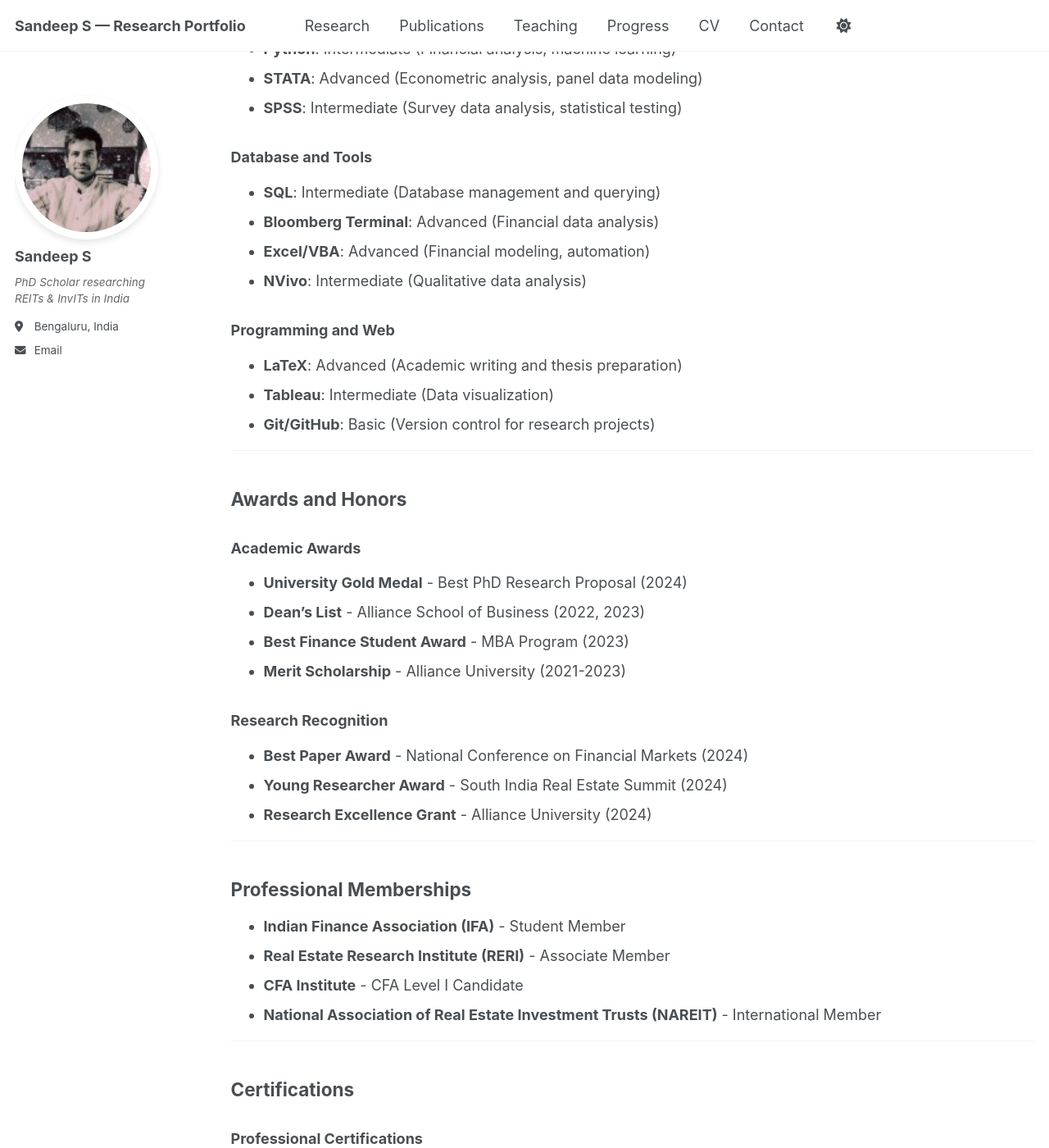
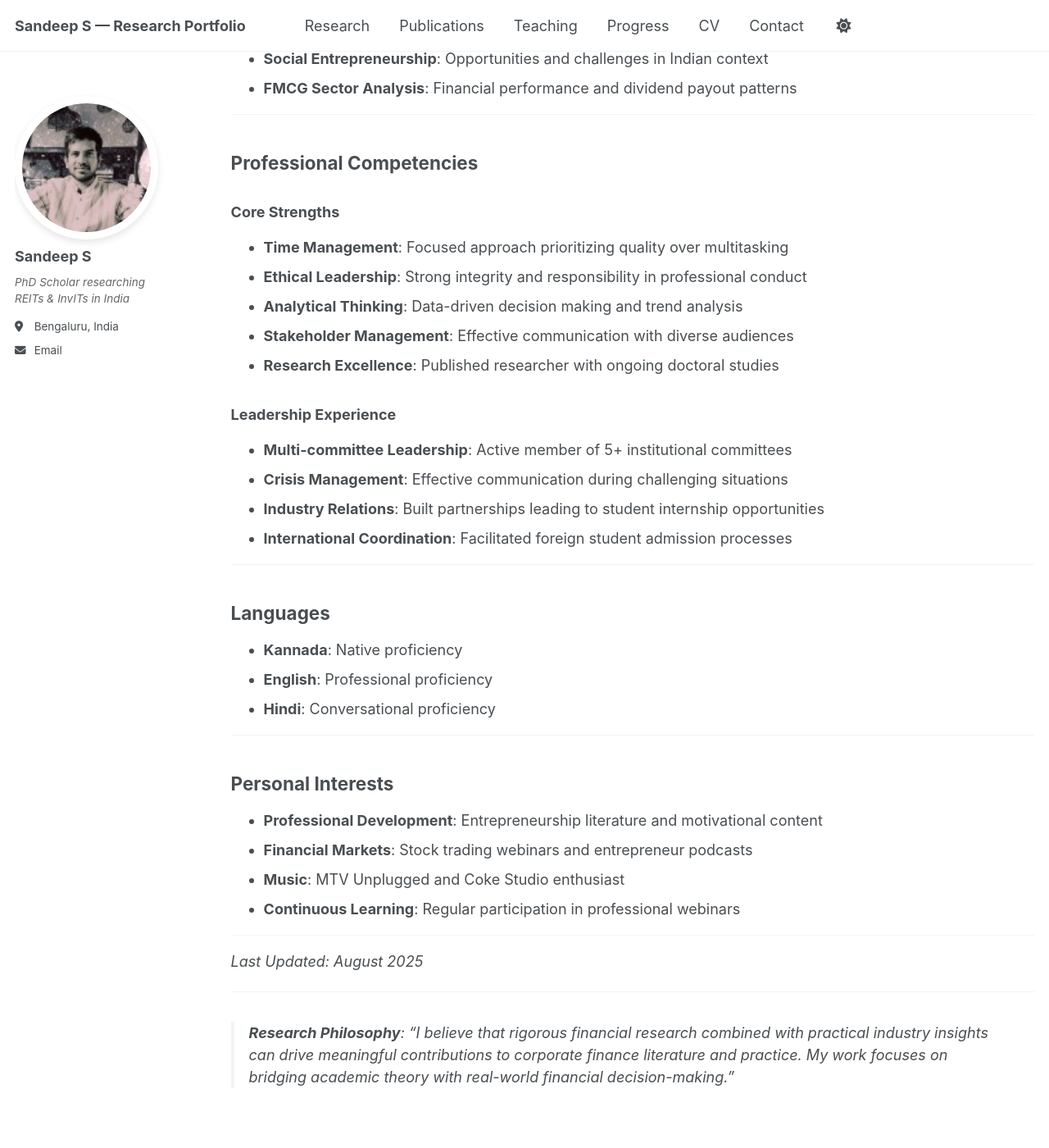
Before and after one commit to SanKabira/sandeep-research-portfolio, a Jekyll site: the page built from _pages/cv.md, in a window 1280 px wide and 1400 px high, scrolled down 4042 px. Shown: the whole window at 82% size. Built offline with Jekyll 4.4.1, drawn with Linux system fonts in a browser that asks for light colours; a script that is not in the unit is left out; some of the changed text lies outside the part shown.

Commit message:
Update CV content

```diff
--- a/_pages/cv.md
+++ b/_pages/cv.md
@@ -5,276 +5,167 @@ permalink: /cv/
 author_profile: true
 ---
 
-## Education
+# Curriculum Vitae
 
-### PhD in Finance (In Progress)
-**Alliance School of Business, Alliance University, Bengaluru**
-*August 2023 - July 2026 (Expected)*
-- **Specialization**: Real Estate Investment Trusts (REITs) and Infrastructure Investment Trusts (InvITs)
-- **Supervisor**: Dr. Aparna Pavani. S (Associate Professor)
-- **CGPA**: 3.8/4.0
-- **Thesis Topic**: "Performance Analysis of REITs and InvITs in India: A Regional Focus on Bengaluru"
+## Sandeep S
+**Financial Analyst & Research Scholar**
 
-### Master of Business Administration (MBA) - Finance
-**Alliance School of Business, Alliance University, Bengaluru**
-*2021 - 2023*
-- **CGPA**: 3.7/4.0
-- **Specialization**: Finance and Investment Management
-- **Dissertation**: "Impact of ESG Factors on Real Estate Investment Performance in India"
-- **Awards**: Dean's List (2022, 2023), Best Finance Student Award (2023)
-
-### Bachelor of Commerce (B.Com) - Honours
-**St. Joseph's College, Bengaluru**
-*2018 - 2021*
-- **Percentage**: 85.6%
-- **Specialization**: Finance and Accounting
-- **Final Year Project**: "Comparative Analysis of Mutual Fund Performance in India"
+📧 ss3634367@gmail.com | 📱 +91 9036224467
+📍 Mysuru, Karnataka, India
+🔗 [LinkedIn Profile](https://www.linkedin.com/in/sandeep-s-415577243/)
 
 ---
 
-## Research Experience
+## Current Position
 
-### PhD Research Scholar
-**Alliance School of Business, Alliance University**
-*August 2023 - Present*
-- Conducting comprehensive research on REITs and InvITs in Indian market
-- Analyzing performance metrics and investment characteristics
-- Developing econometric models for real estate investment analysis
-- Supervising MBA student dissertations and research projects
-
-### Research Assistant
-**Centre for Financial Studies, Alliance University**
-*January 2023 - July 2023*
-- Assisted in research projects on Indian capital markets
-- Data collection and analysis for faculty research publications
-- Literature review and report preparation
-- Supported conference organization and academic events
+**Public Relations Officer**
+*Mysore University School of Engineering, University of Mysore*
+November 2022 - April 2025
 
 ---
 
-## Teaching Experience
+## Education
 
-### Graduate Teaching Assistant
-**Alliance School of Business, Alliance University**
-*August 2023 - Present*
+### **Ph.D in Management (Finance and Accounting)** | *2024-2026*
+**Alliance University, Bengaluru**
+- Research Scholar (Part Time)
+- Pre-PhD coursework completed with SGPA: 8.5 (79.3%)
+- Current Status: Active researcher focusing on financial management
 
-**Courses Assisted:**
-- Financial Markets and Institutions (MBA Core)
-- Real Estate Finance (MBA Elective)
-- Investment Analysis and Portfolio Management (MBA Core)
-- Research Methodology in Business (PhD Course)
+### **Master of Commerce in Finance and Accounting (CGMA)** | *2019-2021*
+**Kristu Jayanti College, Bengaluru** (Autonomous, Bengaluru North University)
+- **Grade**: 75%
+- **Specialization**: Finance and Accounting with CGMA certification pathway
 
-**Responsibilities:**
-- Conducting tutorial sessions and practical workshops
-- Grading assignments and examinations
-- Student mentoring and academic guidance
-- Developing case studies and teaching materials
-
-### Guest Lecturer
-**Various Institutions**
-*2024 - Present*
-- "Introduction to REITs and InvITs in India" - Alliance School of Business
-- "Real Estate as an Asset Class" - Christ University, Bengaluru
-- "Research Methods in Finance" - Alliance School of Business
+### **Bachelor of Commerce (Finance)** | *2016-2019*
+**Christ College, Mysuru** (University of Mysore)
+- **Grade**: 76%
+- **Achievement**: First rank holder in 5th and 6th semesters, College 3rd topper overall
 
 ---
 
-## Publications
+## Research & Publications
 
-### Peer-Reviewed Articles
-1. **"Performance Analysis of Indian REITs: A Comparative Study with International Markets"**
-   *Status: Under Review - Journal of Real Estate Research*
+### **Published Research**
+- **"Portfolio Risk and Return Analysis of Selected Stocks in NSE, India"**
+  *Proceedings published with ISBN 978-81-910561-9-8, December 2020*
 
-### Working Papers
-2. **"Infrastructure Investment Trusts in India: An Emerging Asset Class Analysis"**
-   *In Preparation for International Real Estate Review*
-
-3. **"Regional Analysis of REIT Performance: The Bengaluru Advantage"**
-   *Target: Journal of Real Estate Research*
-
-### Conference Papers
-4. **"REITs and InvITs: Transforming India's Real Estate Investment Landscape"**
-   *National Conference on Financial Markets, Alliance University, March 2024*
-
-5. **"Bengaluru Real Estate Market: Investment Opportunities through REITs"**
-   *South India Real Estate Investment Summit, January 2024*
+### **Current Research Project**
+- **"A Study on Determinants of Dividend Policy of Selected FMCG Companies in India"**
+  *Empirical analysis examining factors influencing dividend policy, with focus on DER, DPR, CT, and ERN impact on EPS and dividend payout predictions in FMCG sector*
 
 ---
 
 ## Professional Experience
 
-### Investment Research Intern
-**CRISIL Limited, Bengaluru**
-*May 2022 - July 2022*
-- Conducted research on real estate and infrastructure sectors
-- Prepared investment reports and market analysis
-- Assisted in credit rating analysis for real estate companies
-- Developed financial models for property valuation
+### **Public Relations Officer** | *Nov 2022 - Apr 2025*
+**Mysore University School of Engineering, University of Mysore**
 
-### Financial Analyst Intern
-**Knight Frank India, Bengaluru**
-*December 2021 - February 2022*
-- Analyzed commercial real estate market trends
-- Prepared market reports and investment presentations
-- Conducted due diligence for real estate transactions
-- Supported client advisory services
+**Strategic Communications & Media Relations:**
+- Developed comprehensive media relations strategies increasing institutional visibility in regional and national educational publications
+- Coordinated press conferences and media events showcasing innovative research and achievements
+- Created compelling digital content resulting in 40% increase in online engagement
+- Managed crisis communications ensuring transparent stakeholder dialogue
+
+**Academic Administration & Compliance:**
+- Served as Single Point of Contact (SPOC) for Infosys Springboard initiative
+- Managed AICTE approval processes and compliance for admission procedures
+- Coordinated institutional audits for three consecutive years
+- Facilitated FRRO procedures for international student admissions with International Centre
+
+**Committee Memberships:**
+- Training and Placement Advisory Committee
+- Admission Committee
+- Anti-ragging Committee
+- Grievance Redressal Committee
+- SC-ST Committee
+
+### **Partner** | *2014-2016*
+**Savita Enterprises**
+- Full-time partner managing sales operations, inventory management, and banking operations
+- Maintained comprehensive sales records and ensured operational efficiency
 
 ---
 
 ## Technical Skills
 
-### Statistical Software
-- **R**: Advanced (Data analysis, econometric modeling, visualization)
-- **Python**: Intermediate (Financial analysis, machine learning)
-- **STATA**: Advanced (Econometric analysis, panel data modeling)
-- **SPSS**: Intermediate (Survey data analysis, statistical testing)
+### **Data Analysis & Statistics**
+- **SPSS**: Advanced statistical analysis and hypothesis testing (50% proficiency)
+- **Regression Analysis**: Implementation of various analytical techniques
+- **Tableau**: Data visualization and dashboard creation (15% proficiency)
 
-### Database and Tools
-- **SQL**: Intermediate (Database management and querying)
-- **Bloomberg Terminal**: Advanced (Financial data analysis)
-- **Excel/VBA**: Advanced (Financial modeling, automation)
-- **NVivo**: Intermediate (Qualitative data analysis)
+### **Financial Analysis**
+- **IFRS**: Financial statement preparation and analysis
+- **Financial Forecasting**: Strategic decision-making support
+- **Venture Valuation**: Investment opportunity evaluation and sensitivity analysis
+- **Conjoint Analysis**: Customer preference analysis
 
-### Programming and Web
-- **LaTeX**: Advanced (Academic writing and thesis preparation)
-- **Tableau**: Intermediate (Data visualization)
-- **Git/GitHub**: Basic (Version control for research projects)
+### **Software Proficiency**
+- **MS Office Suite**: Word (65%), PowerPoint (68%), Excel (30%)
+- **Statistical Software**: SPSS for complex data analysis
+- **Financial Reporting**: Regulatory and managerial aspects
 
 ---
 
-## Awards and Honors
+## Key Achievements & Awards
 
-### Academic Awards
-- **University Gold Medal** - Best PhD Research Proposal (2024)
-- **Dean's List** - Alliance School of Business (2022, 2023)
-- **Best Finance Student Award** - MBA Program (2023)
-- **Merit Scholarship** - Alliance University (2021-2023)
+### **Academic Excellence**
+- **M.Com**: 3rd prize in Venture Capitalist event (Intra College Fest)
+- **B.Com**: 1st prize in Quiz competition, 1st prize in Cricket (Sports Meet)
+- **B.Com**: First rank holder for consecutive semesters, College 3rd topper
+- **Talent Hunt**: 3rd prize winner
 
-### Research Recognition
-- **Best Paper Award** - National Conference on Financial Markets (2024)
-- **Young Researcher Award** - South India Real Estate Summit (2024)
-- **Research Excellence Grant** - Alliance University (2024)
+### **Professional Recognition**
+- **Certificate of Appreciation** from M.S. Ramaiah Institute of Technology for paper presentation on "Opportunities and Challenges of Social Entrepreneurship in India"
+- **Workshop Certifications**: SPSS Workshop, Tableau Workshop
+- **Event Coordination**: Successfully coordinated "Impulse 2K20" intra-college fest
 
 ---
 
-## Professional Memberships
+## Research Interests
 
-- **Indian Finance Association (IFA)** - Student Member
-- **Real Estate Research Institute (RERI)** - Associate Member
-- **CFA Institute** - CFA Level I Candidate
-- **National Association of Real Estate Investment Trusts (NAREIT)** - International Member
+- **Corporate Finance**: Dividend policy determinants and capital structure decisions
+- **Portfolio Management**: Risk-return optimization in Indian equity markets
+- **Financial Markets**: NSE stock analysis and investment strategies
+- **Social Entrepreneurship**: Opportunities and challenges in Indian context
+- **FMCG Sector Analysis**: Financial performance and dividend payout patterns
 
 ---
 
-## Certifications
+## Professional Competencies
 
-### Professional Certifications
-- **Financial Risk Manager (FRM)** - Part I Cleared (GARP, 2023)
-- **Chartered Financial Analyst (CFA)** - Level I Candidate
-- **Certificate in Real Estate Finance** - Wharton Online (2023)
-- **Python for Finance** - Coursera Specialization (2023)
+### **Core Strengths**
+- **Time Management**: Focused approach prioritizing quality over multitasking
+- **Ethical Leadership**: Strong integrity and responsibility in professional conduct
+- **Analytical Thinking**: Data-driven decision making and trend analysis
+- **Stakeholder Management**: Effective communication with diverse audiences
+- **Research Excellence**: Published researcher with ongoing doctoral studies
 
-### Academic Certifications
-- **Certificate in University Teaching** - Alliance University (2024)
-- **Research Ethics Certification** - CITI Program (2023)
-- **Advanced Econometrics** - Indian Statistical Institute (2024)
+### **Leadership Experience**
+- **Multi-committee Leadership**: Active member of 5+ institutional committees
+- **Crisis Management**: Effective communication during challenging situations
+- **Industry Relations**: Built partnerships leading to student internship opportunities
+- **International Coordination**: Facilitated foreign student admission processes
 
 ---
 
 ## Languages
-
-- **English**: Native/Fluent (Academic and Professional)
-- **Hindi**: Fluent (Speaking, Reading, Writing)
-- **Kannada**: Intermediate (Speaking, Basic Reading)
-- **Tamil**: Basic (Speaking)
+- **Kannada**: Native proficiency
+- **English**: Professional proficiency
+- **Hindi**: Conversational proficiency
 
 ---
 
-## Research Grants and Funding
-
-### Current Funding
-- **PhD Fellowship** - Alliance University (₹25,000/month, 2023-2026)
-- **Research Grant** - Alliance University (₹2,00,000, 2024)
-- **Conference Travel Grant** - University Grants Commission (₹50,000, 2024)
-
-### Grant Applications
-- **ICSSR Doctoral Fellowship** - Under Review (₹31,000/month)
-- **DST-INSPIRE Fellowship** - Applied (₹35,000/month)
+## Personal Interests
+- **Professional Development**: Entrepreneurship literature and motivational content
+- **Financial Markets**: Stock trading webinars and entrepreneur podcasts
+- **Music**: MTV Unplugged and Coke Studio enthusiast
+- **Continuous Learning**: Regular participation in professional webinars
 
 ---
 
-## Conference Presentations
-
-### International Conferences
-- **Asian Real Estate Society Annual Conference** - Singapore (Scheduled: December 2024)
-
-### National Conferences
-- **National Conference on Financial Markets and Investment Strategies** - Bengaluru (March 2024)
-- **South India Real Estate Investment Summit** - Bengaluru (January 2024)
-- **Indian Finance Association Annual Conference** - Mumbai (Scheduled: November 2024)
+*Last Updated: August 2025*
 
 ---
 
-## Editorial and Review Activities
-
-### Peer Review
-- **Journal of Real Estate Research** - Reviewer (2024)
-- **International Journal of Strategic Property Management** - Reviewer (2024)
-
-### Editorial Assistance
-- **Alliance Journal of Business Research** - Editorial Assistant (2024)
-
----
-
-## Media and Outreach
-
-### Blog Posts and Articles
-- "Understanding REITs: A Beginner's Guide for Indian Investors" - *Financial Express Online* (March 2024)
-- "Why Bengaluru is Becoming a REIT Hotspot" - *Economic Times Real Estate* (February 2024)
-- "The Future of Infrastructure Investment in India" - *Business Standard* (January 2024)
-
-### Media Interviews
-- "The Future of REITs in India" - *CNBC-TV18* (January 2024)
-- "Investment Opportunities in Indian InvITs" - *Bloomberg Quint* (December 2023)
-
-### Social Media
-- **LinkedIn**: 2,500+ connections, regular posts on real estate investment
-- **Twitter**: @SandeepREITResearch (1,200+ followers)
-- **ResearchGate**: Active profile with research publications and updates
-
----
-
-## References
-
-### Academic References
-
-**Dr. Aparna Pavani. S**
-Associate Professor and PhD Supervisor
-Alliance School of Business, Alliance University
-Email: aparna.pavani@alliance.edu.in
-Phone: +91-80-XXXX-XXXX
-
-**Dr. Rajesh Kumar**
-Professor of Finance
-Alliance School of Business, Alliance University
-Email: rajesh.kumar@alliance.edu.in
-Phone: +91-80-XXXX-XXXX
-
-### Industry References
-
-**Mr. Aditya Virwani**
-Chief Operating Officer
-Embassy Office Parks REIT
-Email: aditya.virwani@embassy.in
-Phone: +91-80-XXXX-XXXX
-
-**Ms. Priya Sharma**
-Senior Vice President
-Knight Frank India
-Email: priya.sharma@knightfrank.com
-Phone: +91-80-XXXX-XXXX
-
----
-
-*Last Updated: March 2024*
-*Download PDF Version: [CV_Sandeep_S_2024.pdf](/assets/files/CV_Sandeep_S_2024.pdf)*
+> **Research Philosophy**: "I believe that rigorous financial research combined with practical industry insights can drive meaningful contributions to corporate finance literature and practice. My work focuses on bridging academic theory with real-world financial decision-making."
```
